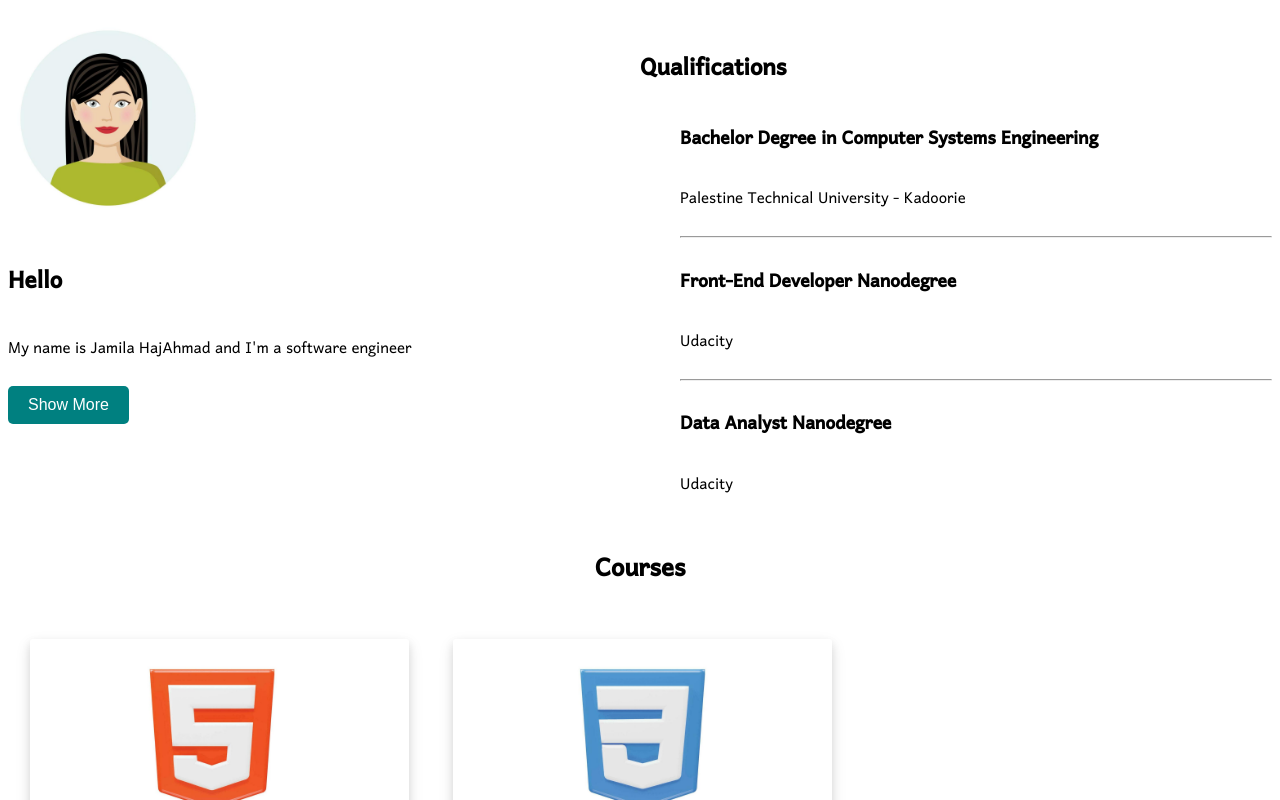
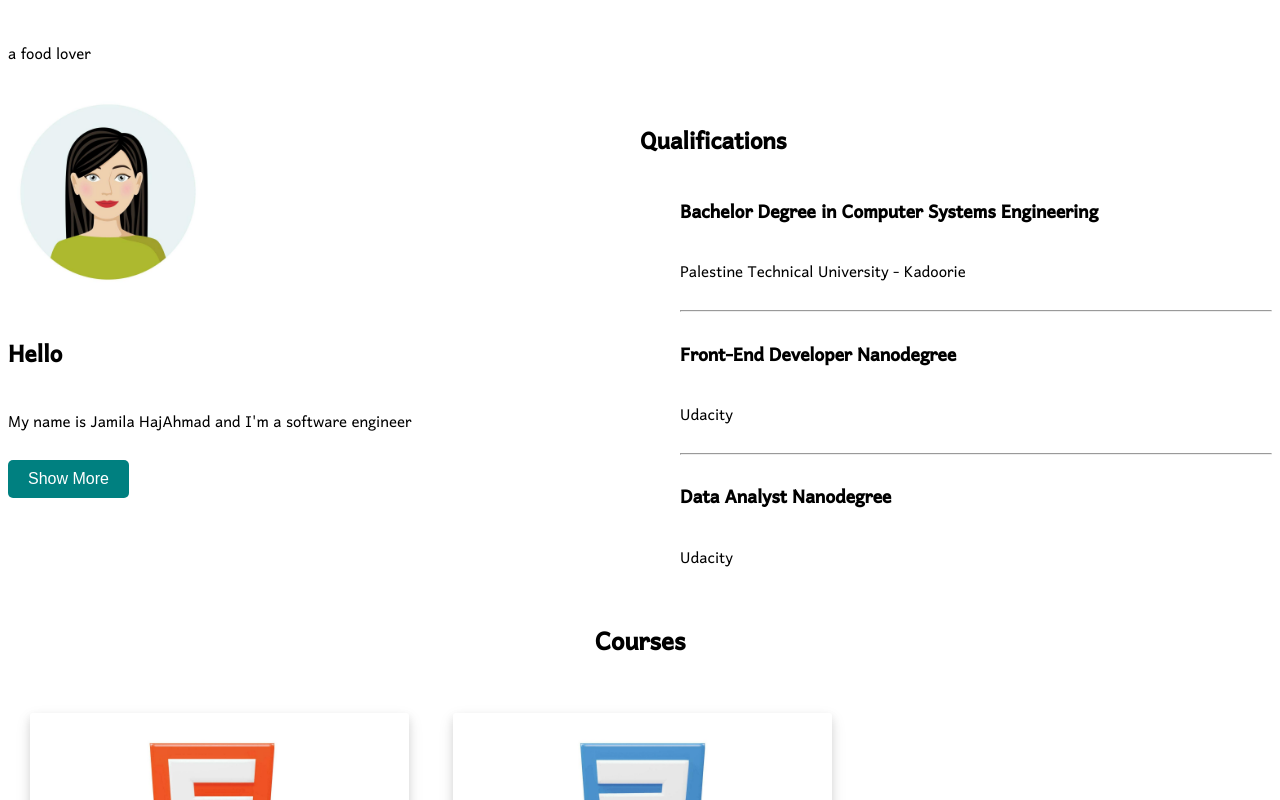
Before and after one commit to JamilaHajAhmad/React-Portfolio, a React (Vite) app: page / in a window 1280 px wide. Shown: the top 800 px of the page. Built offline with nearby package versions, Linux system fonts and the light colour scheme; a web font is replaced by a local one.

Commit message:
add: integrate Title component into App for improved page structure

```diff
--- a/src/components/App.jsx
+++ b/src/components/App.jsx
@@ -3,9 +3,12 @@ import Qualifications from "./Qualifications";
 import Courses from "./Courses";
 import "../main.css"
 import Socials from "./Socials";
+import Title from "./Title";
 
 function App() {
     return (
+        <div>
+            <Title />
             <div className="container">
                 <div className="row">
                     <div>
@@ -20,6 +23,7 @@ function App() {
                 </div>
                 <Socials />
             </div>
+        </div>
     )
 }
 
```
Lines whose indentation alone changed are shown as unchanged.
